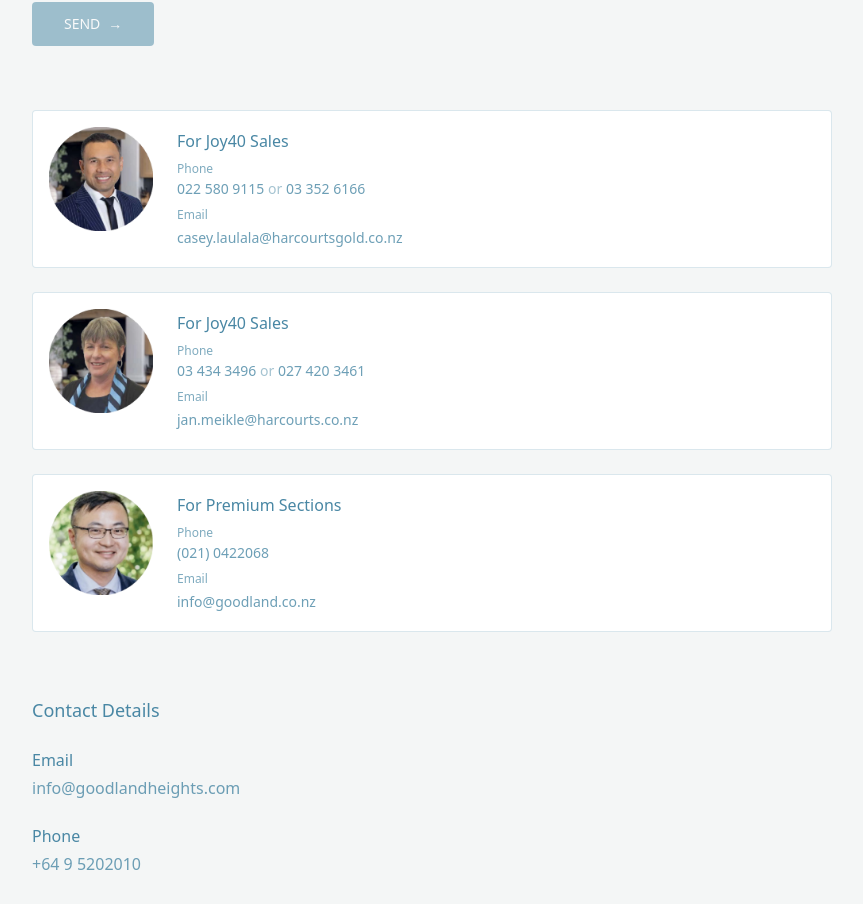
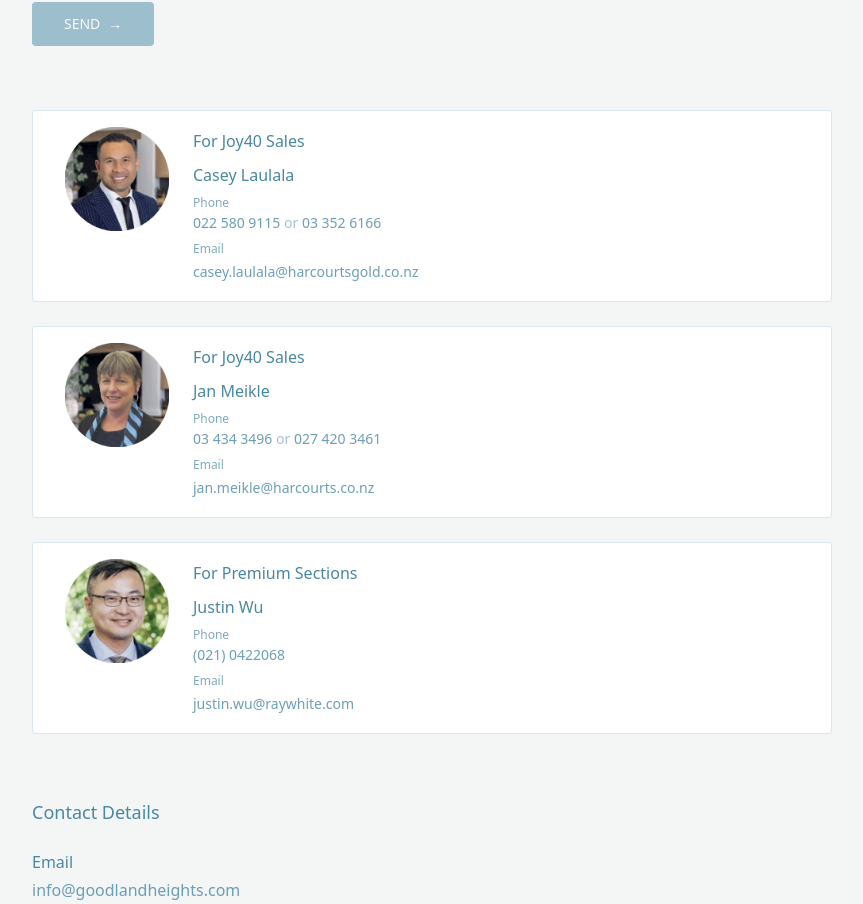
Before and after one commit to zenlai2020/goodland_heights_oamaru_v2, a React (Vite) app: page /contact in a window 1280 px wide. Shown: the part 740-1644 px from the top of the page, without its empty margins (208-1071 px from the left). Built offline with nearby package versions, Linux system fonts and the light colour scheme; a web font is replaced by a local one.

Commit message:
调整了一下sales的信息

```diff
--- a/src/components/Joy40ContactSalesFloating.tsx
+++ b/src/components/Joy40ContactSalesFloating.tsx
@@ -1,7 +1,13 @@
 import { useEffect, useRef, useState } from 'react'
 import { createPortal } from 'react-dom'
+import type { SalesPerson } from '@/data/salesTeam'
 import { JOY40_SALES_CARDS } from '@/data/salesTeam'
 import { SalesContactCard } from '@/components/SalesContactCard'
+
+export type ContactSalesFloatingProps = {
+  /** Contact 页销售卡片子集，例如 Joy40 用前两张、Premium Section 用第三张 */
+  cards: SalesPerson[]
+}
 
 /** 相对整页内容「贴住」滚动：先随页面上移，此阶段持续约 SCROLL_LAG_MS */
 const SCROLL_LAG_MS = 500
@@ -37,7 +43,7 @@ function smoothDamp(
   return target + (change + temp) * exp
 }
 
-export function Joy40ContactSalesFloating() {
+export function ContactSalesFloating({ cards }: ContactSalesFloatingProps) {
   const [expanded, setExpanded] = useState(false)
   const wrapRef = useRef<HTMLDivElement>(null)
   const currentOffsetRef = useRef(0)
@@ -164,10 +170,10 @@ export function Joy40ContactSalesFloating() {
           className="fixed z-[100] bottom-4 right-4 left-4 tablet:left-auto w-[min(100vw-2rem,34rem)] max-w-[min(100vw-2rem,34rem)] max-h-[min(90vh,720px)] overflow-y-auto rounded-xl border border-primary/25 bg-background shadow-xl p-4 tablet:p-5 flex flex-col gap-4"
           role="dialog"
           aria-modal="false"
-          aria-labelledby="joy40-contact-sales-title"
+          aria-labelledby="contact-sales-floating-title"
         >
             <div className="flex items-start justify-between gap-3">
-              <h2 id="joy40-contact-sales-title" className="font-newyork text-primary text-xl tablet:text-2xl">
+              <h2 id="contact-sales-floating-title" className="font-newyork text-primary text-xl tablet:text-2xl">
                 Contact Sales
               </h2>
               <button
@@ -179,7 +185,7 @@ export function Joy40ContactSalesFloating() {
               </button>
             </div>
             <div className="flex flex-col gap-4">
-              {JOY40_SALES_CARDS.map((person) => (
+              {cards.map((person) => (
                 <SalesContactCard key={person.email} person={person} layout="inline" />
               ))}
             </div>
@@ -218,3 +224,8 @@ export function Joy40ContactSalesFloating() {
     </>
   )
 }
+
+/** Joy40 页：展开为 Contact 页第 1、2 张销售卡片 */
+export function Joy40ContactSalesFloating() {
+  return <ContactSalesFloating cards={JOY40_SALES_CARDS} />
+}
--- a/src/components/SalesContactCard.tsx
+++ b/src/components/SalesContactCard.tsx
@@ -21,8 +21,8 @@ export function SalesContactCard({ person, layout = 'contact' }: SalesContactCar
       <div
         className={
           isContact
-            ? 'shrink-0 w-[104px] h-[104px] rounded overflow-hidden bg-white desktop:w-40 desktop:h-full desktop:min-h-[7.5rem] desktop:self-stretch'
-            : 'shrink-0 w-[104px] h-[104px] rounded overflow-hidden bg-white'
+            ? 'ml-4 shrink-0 w-[104px] h-[104px] rounded overflow-hidden bg-white desktop:w-40 desktop:h-full desktop:min-h-[7.5rem] desktop:self-stretch'
+            : 'ml-4 shrink-0 w-[104px] h-[104px] rounded overflow-hidden bg-white'
         }
       >
         <img
@@ -36,7 +36,10 @@ export function SalesContactCard({ person, layout = 'contact' }: SalesContactCar
         />
       </div>
       <div className="min-w-0 flex flex-col justify-center gap-2 font-body py-0.5 pl-1 desktop:pl-4">
-        <p className="font-medium text-primary">{person.title}</p>
+        <div className="flex flex-col gap-2.5">
+          <p className="font-medium text-primary">{person.title}</p>
+          <p className="font-normal text-primary">{person.name}</p>
+        </div>
         <div>
           <p className="text-xs font-medium text-primary/70 mb-0.5">Phone</p>
           <p className="text-sm text-primary/80">
--- a/src/data/salesTeam.ts
+++ b/src/data/salesTeam.ts
@@ -2,6 +2,8 @@ export type SalesPhone = { display: string; tel: string }
 
 export type SalesPerson = {
   title: string
+  /** 右侧标题下方一行，与 title 同字号风格 */
+  name: string
   image: string
   phones: SalesPhone[]
   email: string
@@ -10,6 +12,7 @@ export type SalesPerson = {
 export const SALES_TEAM: SalesPerson[] = [
   {
     title: 'For Joy40 Sales',
+    name: 'Casey Laulala',
     image: '/images/sales1.webp',
     phones: [
       { display: '022 580 9115', tel: '0225809115' },
@@ -19,6 +22,7 @@ export const SALES_TEAM: SalesPerson[] = [
   },
   {
     title: 'For Joy40 Sales',
+    name: 'Jan Meikle',
     image: '/images/sales2.webp',
     phones: [
       { display: '03 434 3496', tel: '034343496' },
@@ -28,11 +32,15 @@ export const SALES_TEAM: SalesPerson[] = [
   },
   {
     title: 'For Premium Sections',
+    name: 'Justin Wu',
     image: '/images/sales3.webp',
     phones: [{ display: '(021) 0422068', tel: '0210422068' }],
-    email: 'info@goodland.co.nz',
+    email: 'justin.wu@raywhite.com',
   },
 ]
 
 /** Contact 页中间列与 Joy40 悬浮窗：前两张 Joy40 销售卡片 */
 export const JOY40_SALES_CARDS = SALES_TEAM.slice(0, 2)
+
+/** Premium Section 页悬浮窗：Contact 页第三张卡片（For Premium Sections） */
+export const PREMIUM_SECTION_SALES_CARDS = [SALES_TEAM[2]]
--- a/src/pages/PremiumSectionPage.tsx
+++ b/src/pages/PremiumSectionPage.tsx
@@ -1,5 +1,7 @@
 import { useState } from 'react'
 import { Footer } from '@/components/Footer'
+import { ContactSalesFloating } from '@/components/Joy40ContactSalesFloating'
+import { PREMIUM_SECTION_SALES_CARDS } from '@/data/salesTeam'
 
 const carouselImages = ['/images/land_01.webp', '/images/land_02.webp', '/images/land_03.webp']
 const plotLabels = ['Private Plot 01', 'Private Plot 02', 'Private Plot 03']
@@ -127,6 +129,7 @@ export function PremiumSectionPage() {
             </div>
           </div>
         </section>
+      <ContactSalesFloating cards={PREMIUM_SECTION_SALES_CARDS} />
       <Footer />
     </div>
   )
```
